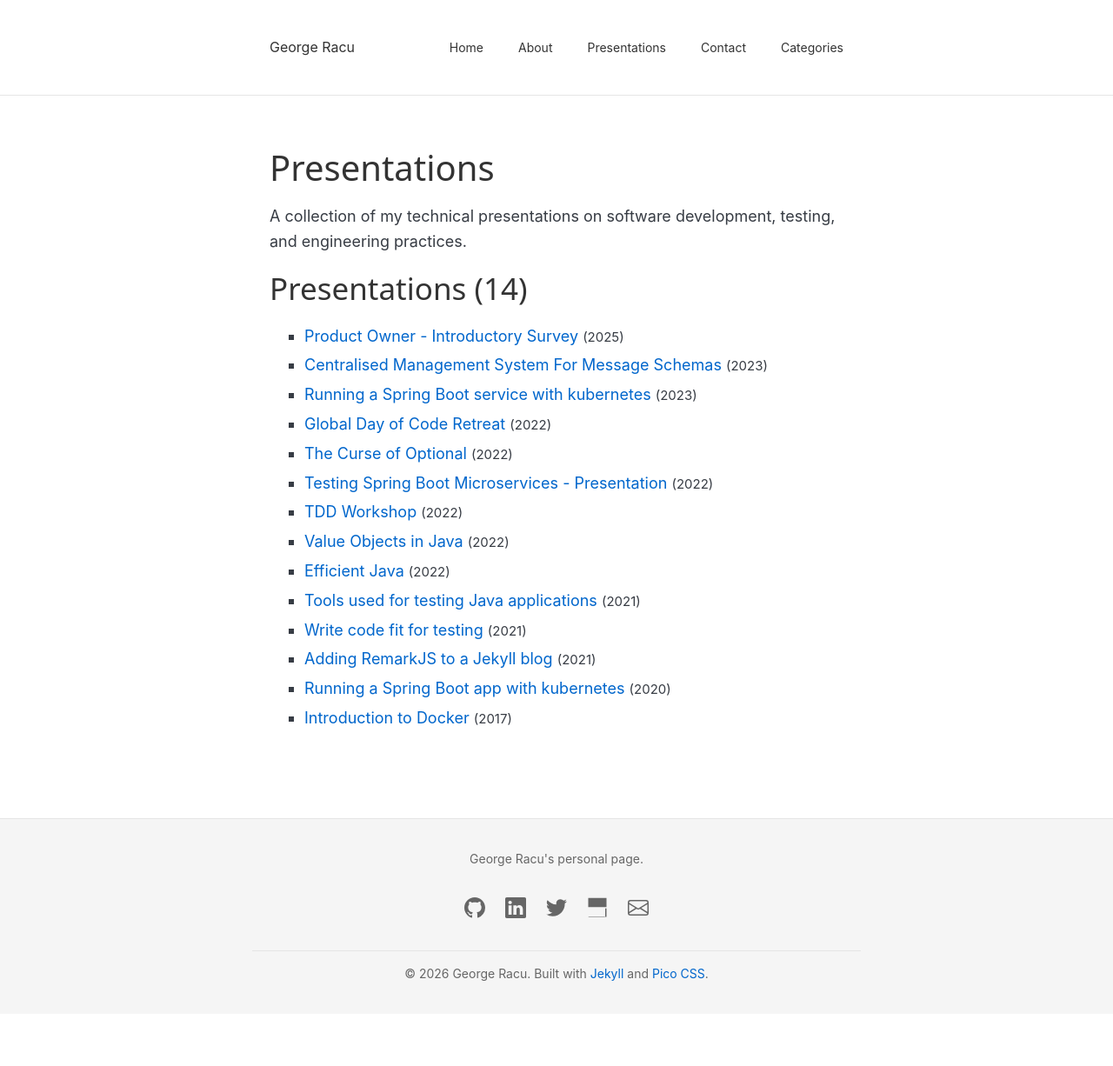
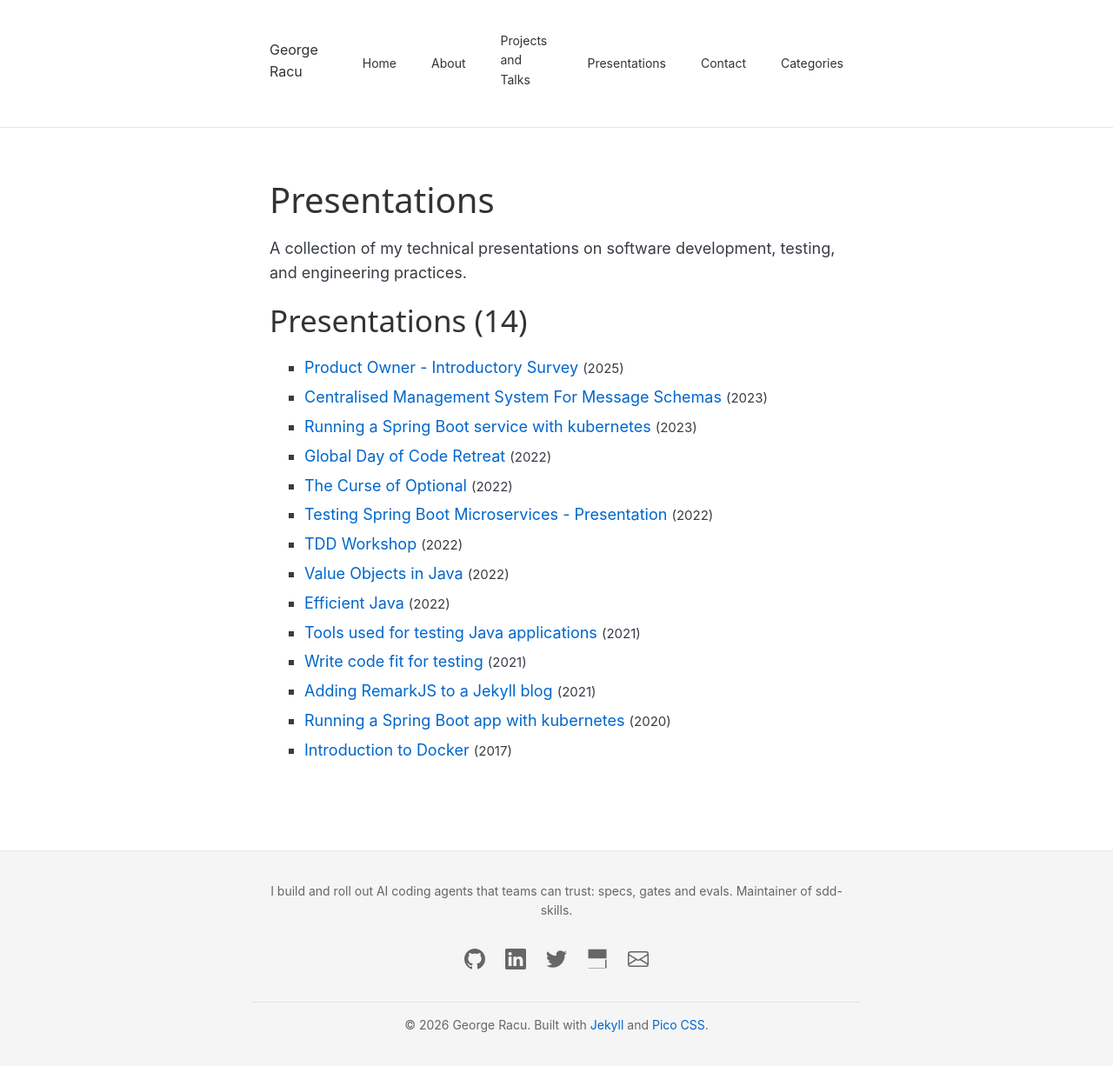
Before and after one commit to georgeracu/georgeracu.github.com, a Jekyll site: the page built from presentations.html, in a window 1280 px wide. Shown: the whole page at 87% size. Built offline with Jekyll 4.4.1, drawn with Linux system fonts in a browser that asks for light colours; before the commit the page ends 1166 px from its top, so only the background shows below that.

Commit message:
Add the positioning line, GoatCounter and a Projects and Talks page
Set the site description to the positioning line. Replace the Google
Analytics include and the UA setting with the GoatCounter script, in
the head include and the presentation layout. Add a Projects and Talks
page and link it from the header.

Refs #13

```diff
--- a/_config.yml
+++ b/_config.yml
@@ -1,14 +1,13 @@
 # Site settings
 title: George Racu
 email: me@georgeracu.com
-description: "George Racu's personal page."
+description: "I build and roll out AI coding agents that teams can trust: specs, gates and evals. Maintainer of sdd-skills."
 baseurl: "" # the subpath of your site, e.g. /blog/
 url: "https://georgeracu.com" # the base hostname & protocol for your site
 twitter_username: georgeracu
 github_username: georgeracu
 linkedin_url: "https://www.linkedin.com/in/george-racu-70670443/"
 substack_url: "https://georgeracu.substack.com/"
-google_analytics: UA-53216185-7
 
 # theme: alembic-jekyll-theme
 theme: minima
--- /dev/null
+++ b/_includes/goatcounter.html
@@ -0,0 +1,2 @@
+<script data-goatcounter="https://georgeracu.goatcounter.com/count"
+        async src="//gc.zgo.at/count.js"></script>
--- a/_includes/head.html
+++ b/_includes/head.html
@@ -12,9 +12,7 @@
   <link rel="alternate" type="application/rss+xml" title="{{ site.title }}"
     href="{{ '/feed.xml' | absolute_url }}" />
 
-  {% if jekyll.environment == 'production' and site.google_analytics %}
-    {% include google-analytics.html %}
-  {% endif %}
+  {% include goatcounter.html %}
 
   {% seo %}
 
--- a/_includes/header.html
+++ b/_includes/header.html
@@ -6,6 +6,7 @@
     <ul>
       <li><a href="{{ site.baseurl }}/">Home</a></li>
       <li><a href="{{ site.baseurl }}/about">About</a></li>
+      <li><a href="{{ site.baseurl }}/projects">Projects and Talks</a></li>
       <li><a href="{{ site.baseurl }}/presentations">Presentations</a></li>
       <li><a href="{{ site.baseurl }}/contact">Contact</a></li>
       <li><a href="{{ site.baseurl }}/categories">Categories</a></li>
--- a/_layouts/presentation.html
+++ b/_layouts/presentation.html
@@ -4,9 +4,7 @@
 <head>
     <meta charset="utf-8">
     <title>{{ page.title | strip_html }}</title>
-    {% if jekyll.environment == 'production' and site.google_analytics %}
-    {% include google-analytics.html %}
-    {% endif %}
+    {% include goatcounter.html %}
 
     <link rel="stylesheet" href="{{ '/assets/css/bootstrap.min.css' | relative_url }}">
     <link rel="stylesheet" href="{{ '/assets/css/custom-remark.css' | relative_url }}">
```
Also changed, not shown: _includes/google-analytics.html (deleted, +0 -9 lines), projects.md (added, +17 -0 lines).
